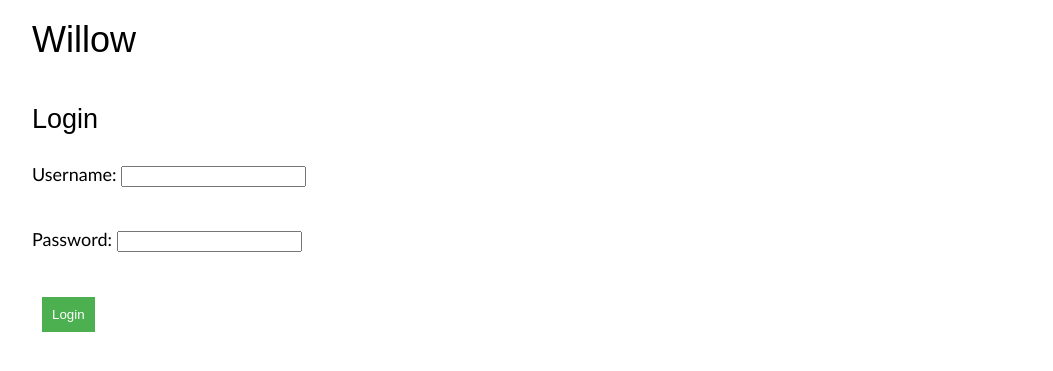
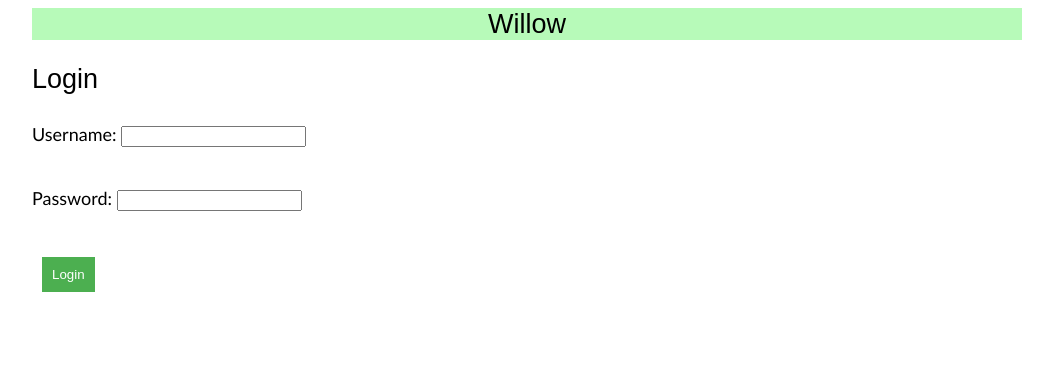
Before and after one commit to anupamck/willow, a Flask app: a page that uses app/templates/base.html in a window 1280 px wide. Shown: the top 371 px of the page, without its empty margins (96-1149 px from the left). Run offline with Flask 3, Linux system fonts and the light colour scheme; parts of the project's set-up code (start-up, migrations or seed data) failed here and were passed over.

Commit message:
Add favicon, top navigation bar

```diff
--- a/app/static/willow.css
+++ b/app/static/willow.css
@@ -1,3 +1,43 @@
+nav#topbar {
+  display: flex;
+  justify-content: space-between;
+  align-items: center;
+  background-color: #b7fab9;
+  color: #8B4513;
+  min-width: 100%;
+  max-width: 100%;
+}
+
+nav .center {
+  text-align: center;
+  flex-grow: 1;
+}
+
+nav .center h1 {
+  margin: 0;
+}
+
+nav .right {
+  display: flex;
+  align-items: center;
+}
+
+nav .right p {
+  margin-right: 20px;
+}
+
+nav #logout {
+  background-color: #8B4513;
+  color: white;
+  border: none;
+  margin: 0px 10px;
+}
+
+nav #logout:hover {
+  background-color: #A0522D;
+  /* Darker Brown */
+}
+
 body {
   margin-left: 10%;
   max-width: 55em;
--- a/app/templates/base.html
+++ b/app/templates/base.html
@@ -6,11 +6,22 @@
     {% block head %}
     <link rel="stylesheet" href="{{ url_for('static', filename='willow.css') }}">
     <title>Willow - {% block title %}{% endblock %}</title>
+    <link rel="shortcut icon" type="image/png" href="{{ url_for('static', filename='icon.png') }}" />
     {% endblock %}
 </head>
 
 <body>
-    <h1>Willow</h1>
+    <nav id="topbar">
+        <div class="center">
+            <h1>Willow</h1>
+        </div>
+        {% if current_user.is_authenticated %}
+        <div class="right">
+            <p id="username">{{ current_user.username }}</p>
+            <a href="{{ url_for('auth.logout') }}"><button class="secondary" id="logout">Logout</button></a>
+        </div>
+        {% endif %}
+    </nav>
     <div class="wrapper">
         {% if current_user.is_authenticated %}
         <nav id="sidebar">
--- a/app/templates/home.html
+++ b/app/templates/home.html
@@ -24,5 +24,4 @@
     </tbody>
   </table>
 </section>
-<a href="{{ url_for('auth.logout') }}"><button class="secondary">Logout</button></a>
 {% endblock %}
```
Also changed, not shown: app/static/icon.png (added).
